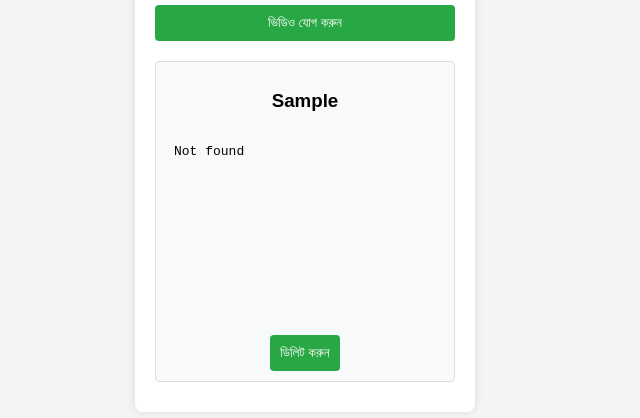
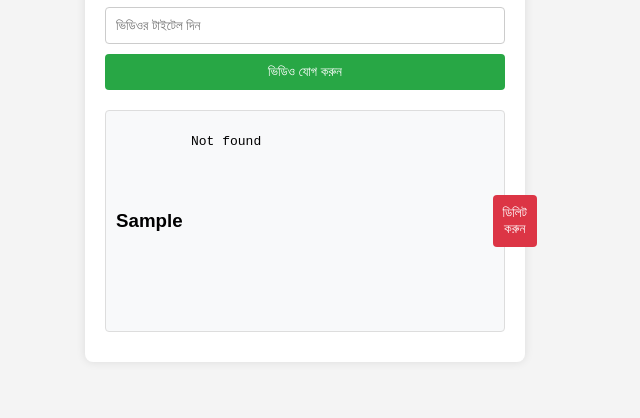
Before and after one commit to mushfik-hasan-mahim/Website, a plain HTML site: page index.html in a window 1280 px wide. Both pictures are taken after typing "Sample", "Sample" into the empty fields and a click on the button "ভিডিও যোগ করুন". Shown: the part 288-706 px from the top of the page, without its empty margins (335-975 px from the left). Drawn offline with Linux system fonts and the light colour scheme.

Commit message:
Update styles.css
Updated css কোড

```diff
--- a/styles.css
+++ b/styles.css
@@ -14,7 +14,7 @@ body {
     padding: 20px;
     border-radius: 8px;
     box-shadow: 0 0 10px rgba(0, 0, 0, 0.1);
-    width: 300px;
+    width: 400px;
     text-align: center;
 }
 
@@ -57,4 +57,22 @@ button:hover {
     background-color: #f8f9fa;
     border: 1px solid #ddd;
     border-radius: 4px;
+    display: flex;
+    justify-content: space-between;
+    align-items: center;
 }
+
+.video-item iframe {
+    width: 100%;
+    height: 200px;
+    border: none;
+}
+
+.video-item button {
+    background-color: #dc3545;
+    margin-left: 10px;
+}
+
+.video-item button:hover {
+    background-color: #c82333;
+}
```
